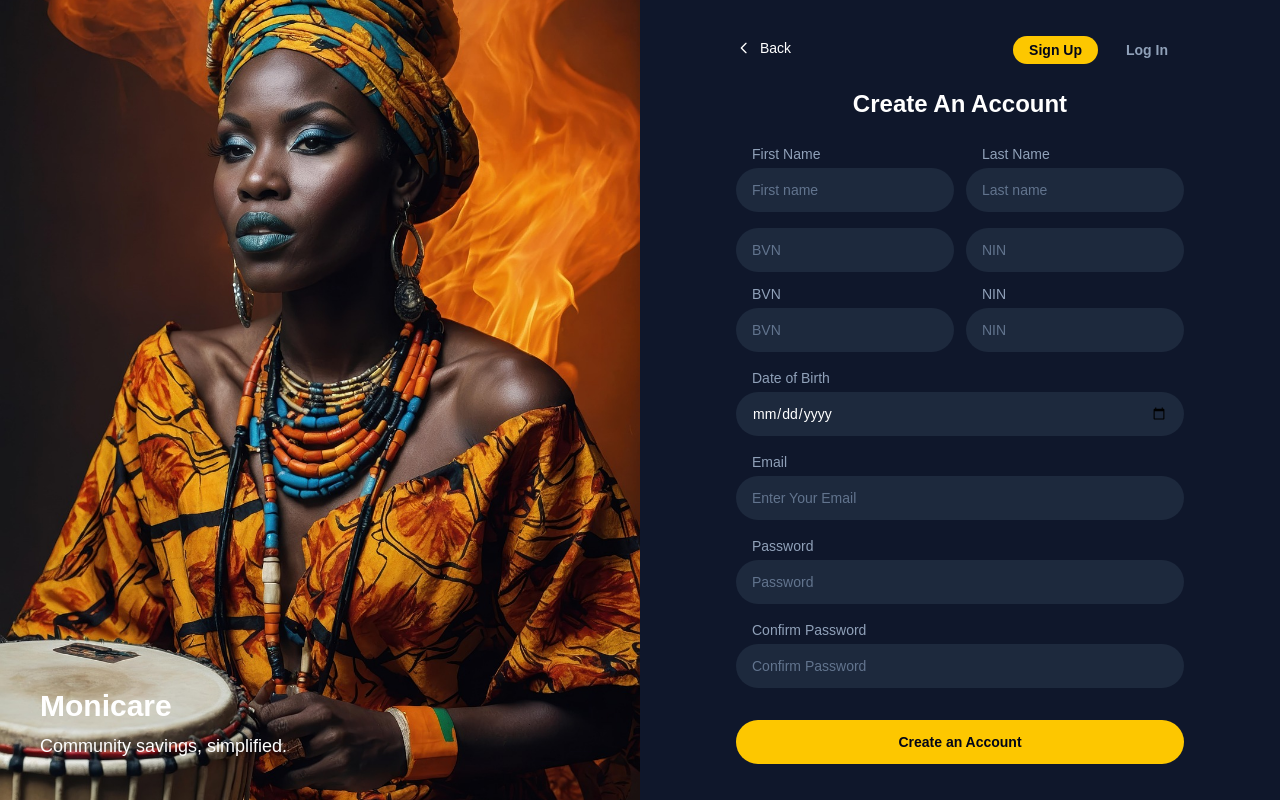
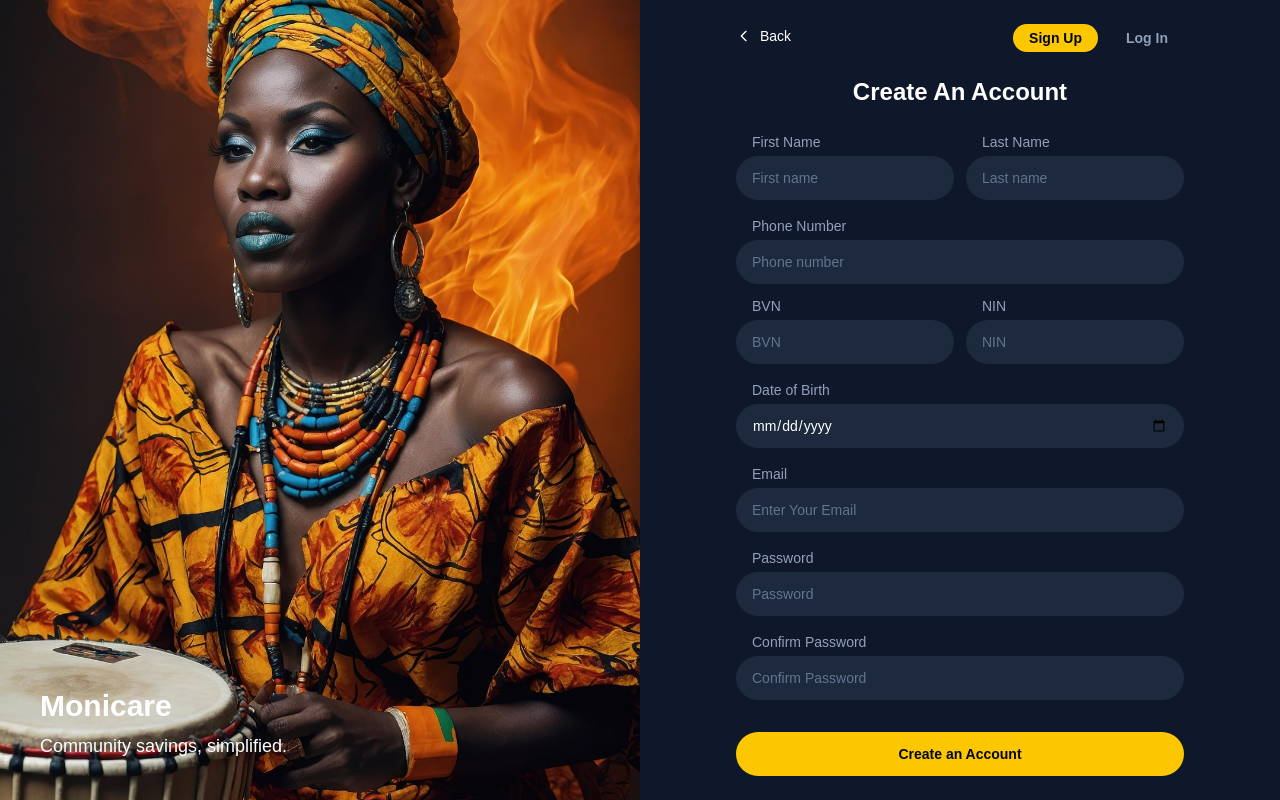
Before and after one commit to Philemon-Exorcist/Monicare, a Next.js app in the folder public/app/: page /auth/login in a window 1280 px wide. Built offline with nearby package versions, Linux system fonts and the light colour scheme; no server answers.

Commit message:
fixing registration page

```diff
--- a/public/app/app/auth/login/AuthPage.jsx
+++ b/public/app/app/auth/login/AuthPage.jsx
@@ -131,23 +131,20 @@ export default function AuthPage() {
                 </div>
               )}
               {mode === "signup" && (
-                <div className="grid grid-cols-2 gap-3 mt-2">
+                <div className="space-y-3 mt-2">
+                  <div>
+                    <label htmlFor="phone" className="block text-sm font-medium text-slate-400 mb-1 ml-4">Phone Number</label>
                     <input
+                      id="phone"
                       required
-                    type="text"
-                    value={bvn}
-                    onChange={(e) => setBvn(e.target.value)}
-                    placeholder="BVN"
-                    className="rounded-full bg-slate-800 px-4 py-3 text-sm text-white placeholder:text-slate-500 outline-none"
+                      type="tel"
+                      value={phone}
+                      onChange={(e) => setPhone(e.target.value)}
+                      placeholder="Phone number"
+                      className="w-full rounded-full bg-slate-800 px-4 py-3 text-sm text-white placeholder:text-slate-500 outline-none"
                     />
-                  <input
-                    required
-                    type="text"
-                    value={nin}
-                    onChange={(e) => setNin(e.target.value)}
-                    placeholder="NIN"
-                    className="rounded-full bg-slate-800 px-4 py-3 text-sm text-white placeholder:text-slate-500 outline-none"
-                  />
+                  </div>
+                  <div className="grid grid-cols-2 gap-3">
                     <div>
                       <label htmlFor="bvn" className="block text-sm font-medium text-slate-400 mb-1 ml-4">BVN</label>
                       <input
@@ -171,6 +168,7 @@ export default function AuthPage() {
                         placeholder="NIN"
                         className="w-full rounded-full bg-slate-800 px-4 py-3 text-sm text-white placeholder:text-slate-500 outline-none"
                       />
+                    </div>
                   </div>
                 </div>
               )}
@@ -201,10 +199,10 @@ export default function AuthPage() {
                     onChange={(e) => setPhone(e.target.value)}
                     placeholder="Phone number"
                     className="w-full rounded-full bg-slate-800 px-4 py-3 text-sm text-white placeholder:text-slate-500 outline-none"
-                    className="w-full rounded-full bg-slate-800 px-4 py-3 text-sm text-white placeholder:text-slate-500 outline-none "
                   />
                 </div>
               ) : (
+                <div className="space-y-3">
                   <div>
                     <label htmlFor="email" className="block text-sm font-medium text-slate-400 mb-1 ml-4">Email</label>
                     <input
@@ -215,8 +213,8 @@ export default function AuthPage() {
                       onChange={(e) => setEmail(e.target.value)}
                       placeholder="Enter Your Email"
                       className="w-full rounded-full bg-slate-800 px-4 py-3 text-sm text-white placeholder:text-slate-500 outline-none"
-                    className="w-full rounded-full bg-slate-800 px-4 py-3 text-sm text-white placeholder:text-slate-500 outline-none "
                     />
+                  </div>
                 </div>
               )}
 
--- a/public/app/app/components/api.js
+++ b/public/app/app/components/api.js
@@ -14,7 +14,12 @@ async function request(path, method = "POST", body = {}) {
   const responseData = isJson ? await response.json().catch(() => null) : await response.text().catch(() => null);
 
   if (!response.ok) {
-    throw new Error(responseData?.detail || responseData?.message || responseData || "Backend request failed.");
+    const message =
+      typeof responseData === "string"
+        ? responseData
+        : responseData?.detail || responseData?.message || responseData?.error || "Backend request failed.";
+
+    throw new Error(typeof message === "string" ? message : JSON.stringify(message));
   }
 
   return responseData ?? {};
```
Also changed, not shown: 1 other file (tests, documents, lock files or other folders). Lines whose indentation alone changed are shown as unchanged.
